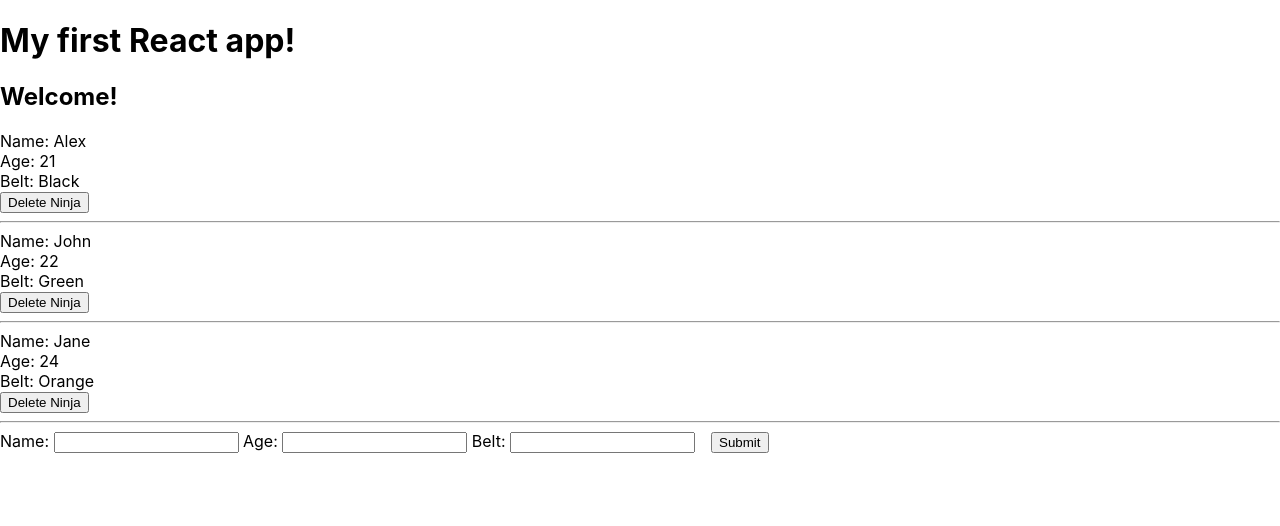
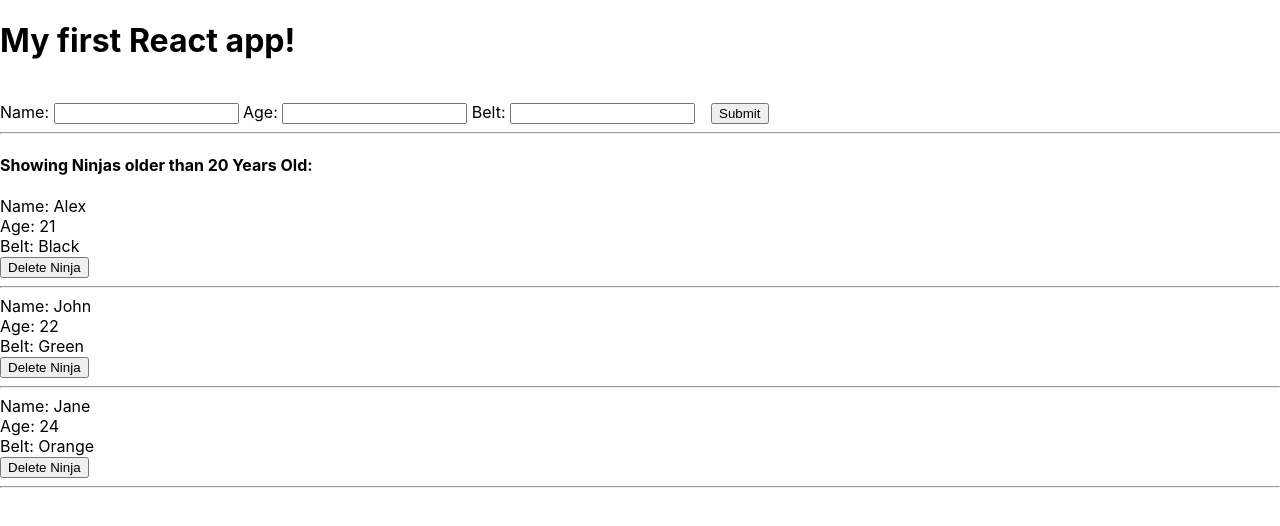
Before and after one commit to Alex-Samari/myapp, a React (Create React App) app: page / in a window 1280 px wide. Shown: the top 526 px of the page. Built offline with nearby package versions, Linux system fonts and the light colour scheme.

Commit message:
Better design

```diff
--- a/src/AddNinja.js
+++ b/src/AddNinja.js
@@ -30,6 +30,7 @@ class AddNinja extends Component{
                     <input type="text" id="belt" onChange={this.handleChange}/>
                     &emsp;
                     <button>Submit</button>
+                    <hr/>
                 </form>
             </div>
         )
--- a/src/App.js
+++ b/src/App.js
@@ -32,9 +32,10 @@ class App extends Component {
     return (
       <div className="App">
         <h1>My first React app!</h1>
-        <h2>Welcome!</h2>
+        <br/>
+        <AddNinja addNinja={this.addNinja}/>
+        <h4>Showing Ninjas older than 20 Years Old:</h4>
         <Ninjas ninjas={this.state.ninjas} delNinja={this.delNinja} />
-        <AddNinja addNinja={this.addNinja}/>
       </div>
     );
   }
```
